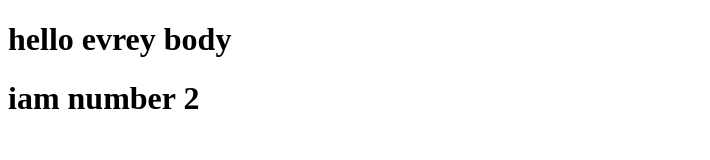
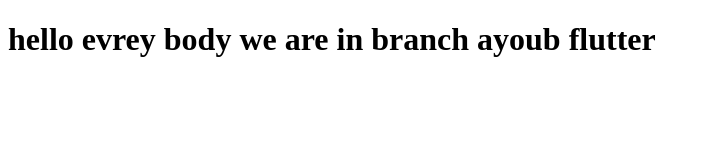
Before and after one commit to ayoubkhDev/myproject, a plain HTML site: page index.html in a window 1280 px wide. Shown: the whole page, without its empty margins (0-710 px from the left). Drawn offline with Linux system fonts and the light colour scheme.

Commit message:
just for may branch

```diff
--- a/index.html
+++ b/index.html
@@ -6,8 +6,9 @@
     <title>Document</title>
 </head>
 <body>
-    <h1>   hello evrey body </h1>
-    <h1> iam number 2</h1>
+    <h1>   hello evrey body  we are in branch ayoub flutter </h1>
+
+
 
 
 </body>
```
